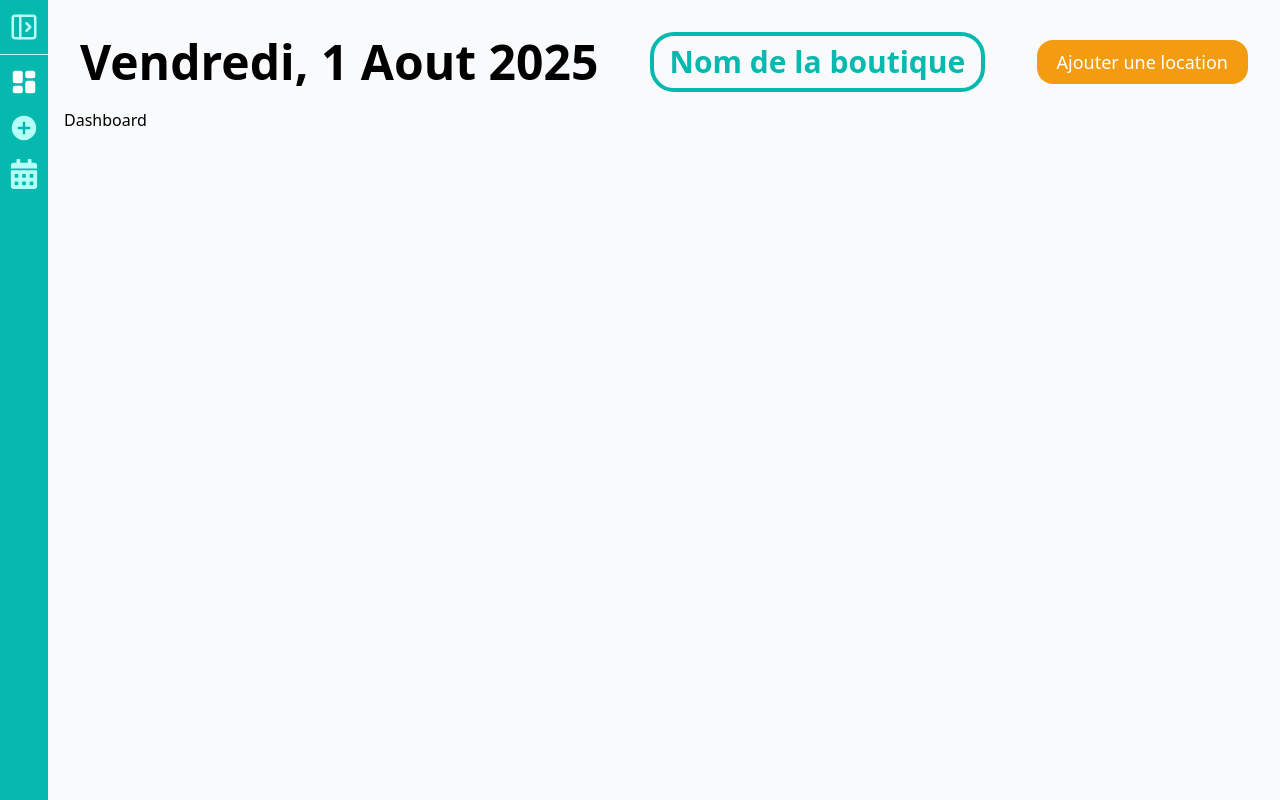
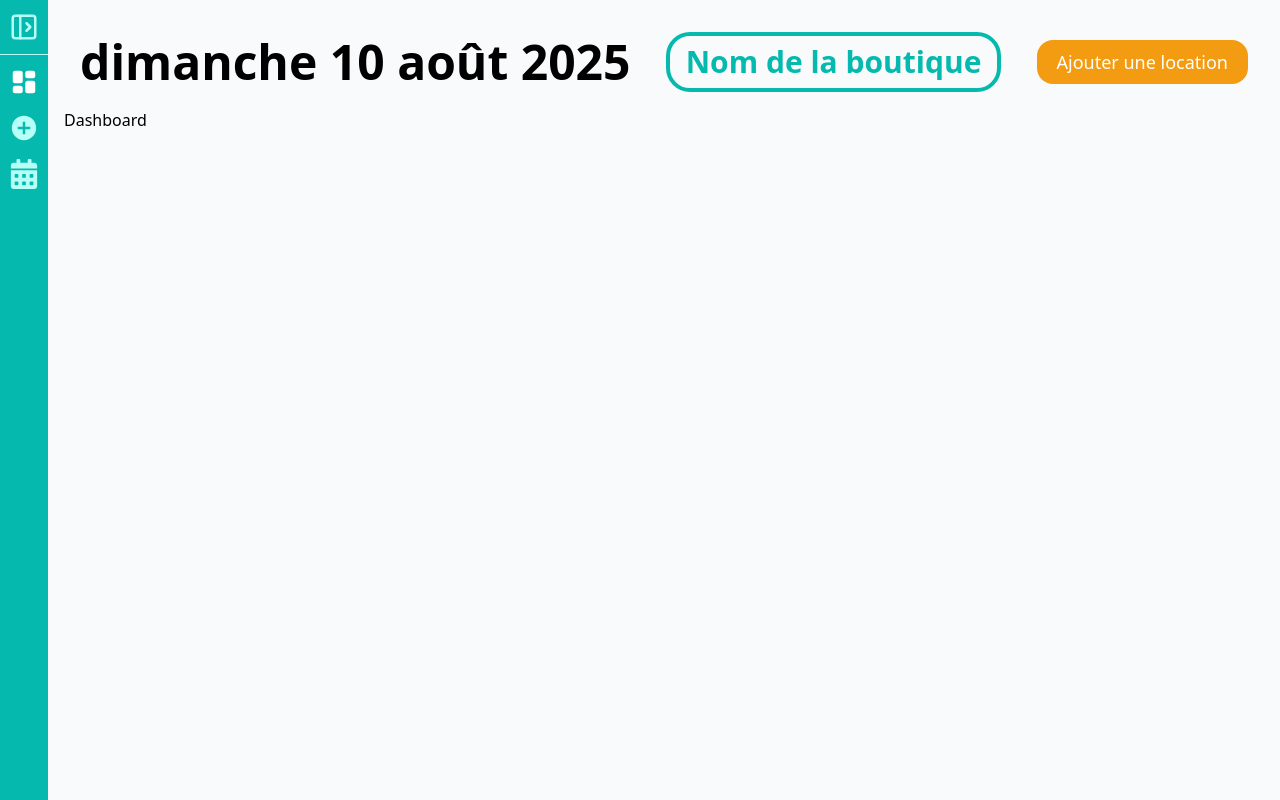
Before and after one commit to salimxfardeheb/location-costumes, a Next.js app: page /1/dashboard in a window 1280 px wide. Built offline with nearby package versions, Linux system fonts and the light colour scheme; no server answers; sample sign-in values are in the browser's storage.

Commit message:
feat date of today on NavBar

```diff
--- a/app/[nom_boutique]/components/navBar.tsx
+++ b/app/[nom_boutique]/components/navBar.tsx
@@ -1,10 +1,17 @@
 import React from "react";
 
 const navBar = () => {
+  const now: Date = new Date();
+  const formattedDate = now.toLocaleDateString("fr-FR", {
+    weekday: "long",
+    day: "numeric",
+    month: "long",
+    year: "numeric",
+  })
   return (
     <div>
       <div className="flex justify-between items-center p-4">
-        <p className="text-5xl font-black">Vendredi, 1 Aout 2025</p>
+        <p className="text-5xl font-black">{formattedDate}</p>
         <p className="text-3xl font-black text-[#06B9AE] border-4 rounded-3xl px-4 py-2 text-center">
           Nom de la boutique
         </p>
```
